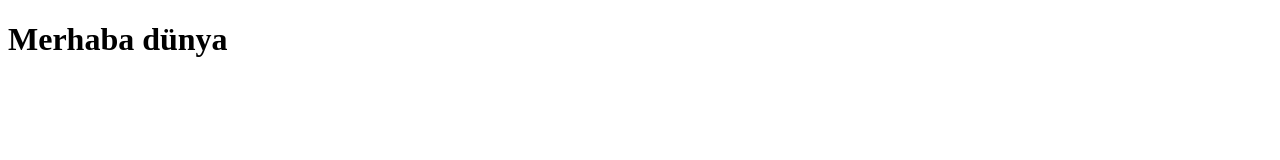
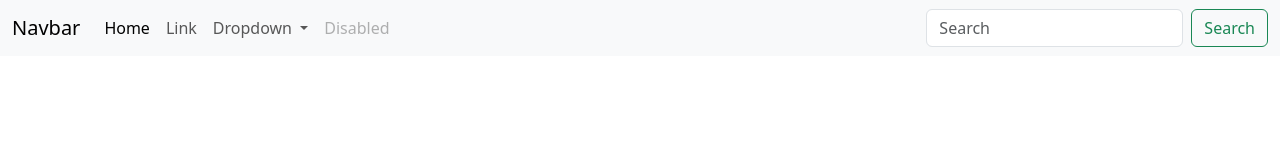
Before and after one commit to Sevdeedd/git, a plain HTML site: page index.html in a window 1280 px wide. Drawn offline with nearby package versions, Linux system fonts and the light colour scheme.

Commit message:
bir navbar oluşturuldu

```diff
--- a/index.html
+++ b/index.html
@@ -1,11 +1,51 @@
-<!DOCTYPE html>
+<!doctype html>
 <html lang="en">
-<head>
-    <meta charset="UTF-8">
-    <meta name="viewport" content="width=device-width, initial-scale=1.0">
-    <title>Document</title>
-</head>
-<body>
-    <h1>Merhaba dünya</h1>
-</body>
+  <head>
+    <meta charset="utf-8">
+    <meta name="viewport" content="width=device-width, initial-scale=1">
+    <title>Bootstrap demo</title>
+    <link href="https://cdn.jsdelivr.net/npm/bootstrap@5.3.3/dist/css/bootstrap.min.css" rel="stylesheet" integrity="sha384-QWTKZyjpPEjISv5WaRU9OFeRpok6YctnYmDr5pNlyT2bRjXh0JMhjY6hW+ALEwIH" crossorigin="anonymous">
+  </head>
+  <body>
+    <nav class="navbar navbar-expand-lg bg-body-tertiary">
+        <div class="container-fluid">
+          <a class="navbar-brand" href="#">Navbar</a>
+          <button class="navbar-toggler" type="button" data-bs-toggle="collapse" data-bs-target="#navbarSupportedContent" aria-controls="navbarSupportedContent" aria-expanded="false" aria-label="Toggle navigation">
+            <span class="navbar-toggler-icon"></span>
+          </button>
+          <div class="collapse navbar-collapse" id="navbarSupportedContent">
+            <ul class="navbar-nav me-auto mb-2 mb-lg-0">
+              <li class="nav-item">
+                <a class="nav-link active" aria-current="page" href="#">Home</a>
+              </li>
+              <li class="nav-item">
+                <a class="nav-link" href="#">Link</a>
+              </li>
+              <li class="nav-item dropdown">
+                <a class="nav-link dropdown-toggle" href="#" role="button" data-bs-toggle="dropdown" aria-expanded="false">
+                  Dropdown
+                </a>
+                <ul class="dropdown-menu">
+                  <li><a class="dropdown-item" href="#">Action</a></li>
+                  <li><a class="dropdown-item" href="#">Another action</a></li>
+                  <li><hr class="dropdown-divider"></li>
+                  <li><a class="dropdown-item" href="#">Something else here</a></li>
+                </ul>
+              </li>
+              <li class="nav-item">
+                <a class="nav-link disabled" aria-disabled="true">Disabled</a>
+              </li>
+            </ul>
+            <form class="d-flex" role="search">
+              <input class="form-control me-2" type="search" placeholder="Search" aria-label="Search">
+              <button class="btn btn-outline-success" type="submit">Search</button>
+            </form>
+          </div>
+        </div>
+      </nav>
+
+
+
+    <script src="https://cdn.jsdelivr.net/npm/bootstrap@5.3.3/dist/js/bootstrap.bundle.min.js" integrity="sha384-YvpcrYf0tY3lHB60NNkmXc5s9fDVZLESaAA55NDzOxhy9GkcIdslK1eN7N6jIeHz" crossorigin="anonymous"></script>
+  </body>
 </html>
```
